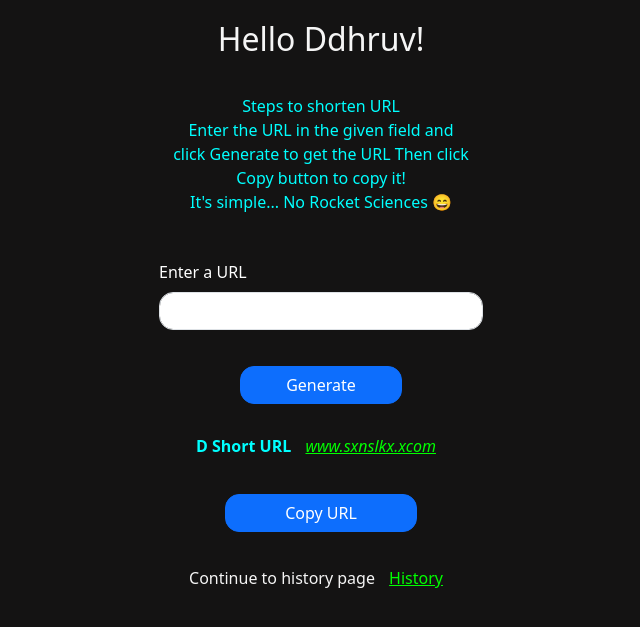
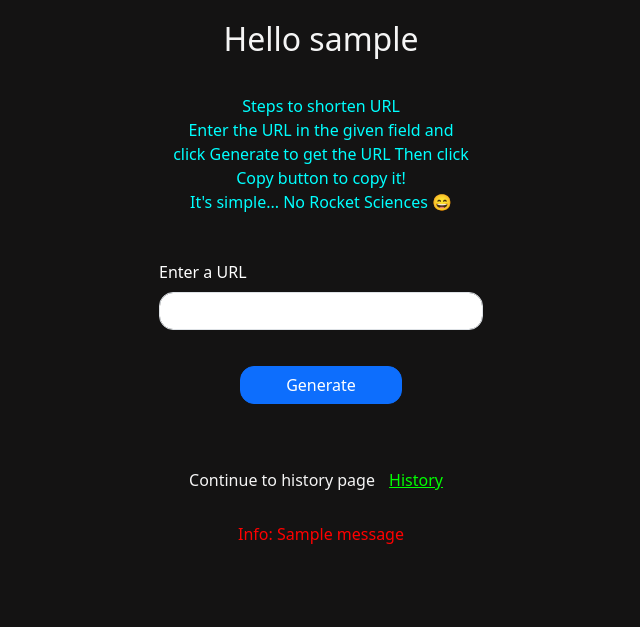
Before and after one commit to Ddhruv-IOT/Innomatics-flask-tasks, a Flask app: template flask_task_4_Url_Shortener/templates/index.html in a window 1280 px wide. Shown: the part 56-683 px from the top of the page, without its empty margins (319-959 px from the left). Run offline with Flask 2, Linux system fonts and the light colour scheme; the template is opened without the code that fills it: most values are stand-ins (such as "Sample title", 1, 10 or a date in 2020); one stand-in notice (Sample message) is shown.

Commit message:
added error message flash

```diff
--- a/flask_task_4_Url_Shortener/templates/index.html
+++ b/flask_task_4_Url_Shortener/templates/index.html
@@ -1,6 +1,6 @@
 {% extends 'base.html' %}
 
-<span>{% block head%}  Hello Ddhruv! {% endblock %} </span>
+<span>{% block head%}  Hello {{username}} {% endblock %} </span>
 <span>{% block title %} {% endblock %}</span>
 
 <span
@@ -16,7 +16,7 @@
 <link rel="stylesheet" href="{{ url_for('static', filename='template.css') }}"></link>
 
 <div class="Ax">
-  <form method="POST" action="/">
+  <form method="POST" action="/short">
     <div class="mb-3">
       <label for="user_input" class="form-label clr">Enter a URL </label>
       <input
@@ -34,15 +34,24 @@
     </div>
   </form>
 </div>
-
+{% if op == True: %}
 <div class="d-flex justify-content-center">
-<p style="color: aqua;"><b>D Short URL </b><span><i><a href="#"> www.sxnslkx.xcom </a></i></span></p>
+<p style="color: aqua;"><b>D Short URL </b><span><i><a href="{{s_url}}" target="_blank"> {{s_url}} </a></i></span></p>
 </div>
 <div class="d-flex justify-content-center">
   <button type="submit" class="bttn btn btn-primary cur">
    Copy URL
   </button>
 </div>
+{% endif %}
 {% endblock %}
 
-{% block footer %}<div style="margin: 30px !important;"> <span>Continue to history page <a href="/history">History </a> </span></div>{% endblock %}
+{% block footer %}<div style="margin: 30px !important;"> <span>Continue to history page <a href="/history">History </a> </span></div>
+{% with messages = get_flashed_messages() %}
+{% if messages %}
+{% for message in messages %}
+<p class="flashes" style="color:red !important;"> Info:  {{message}} </p>
+{% endfor %}
+{% endif %}
+{% endwith %}
+{% endblock %}
```
